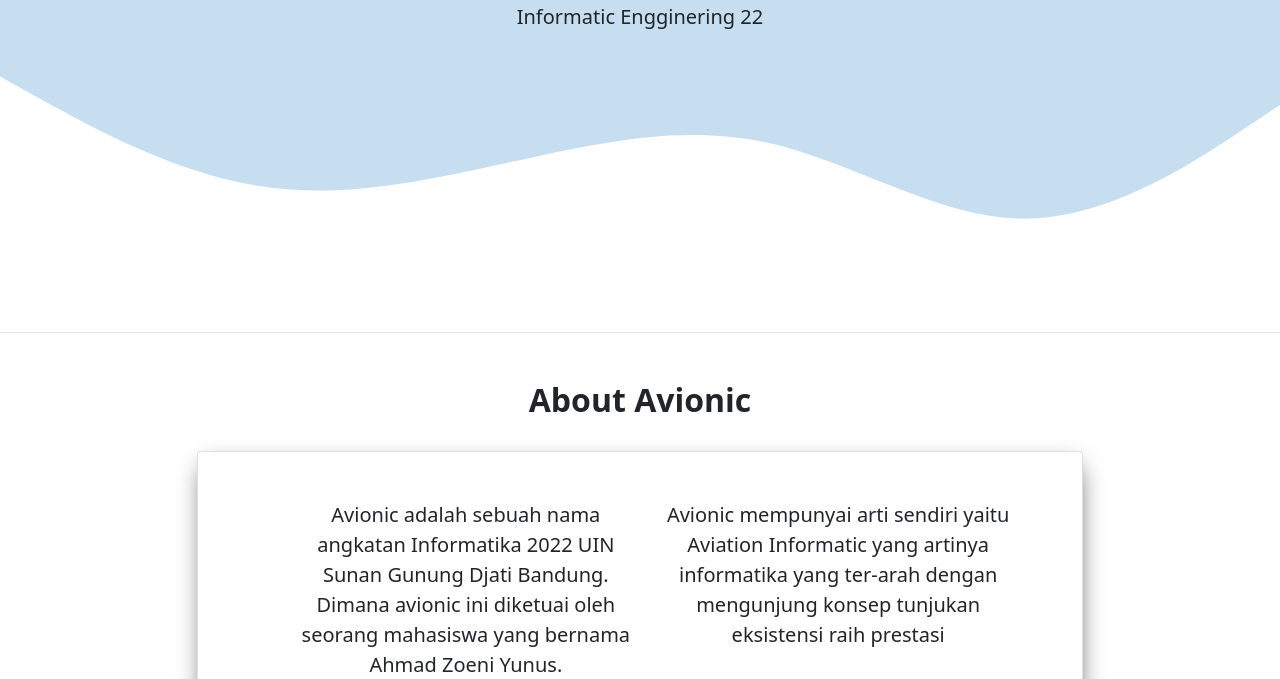
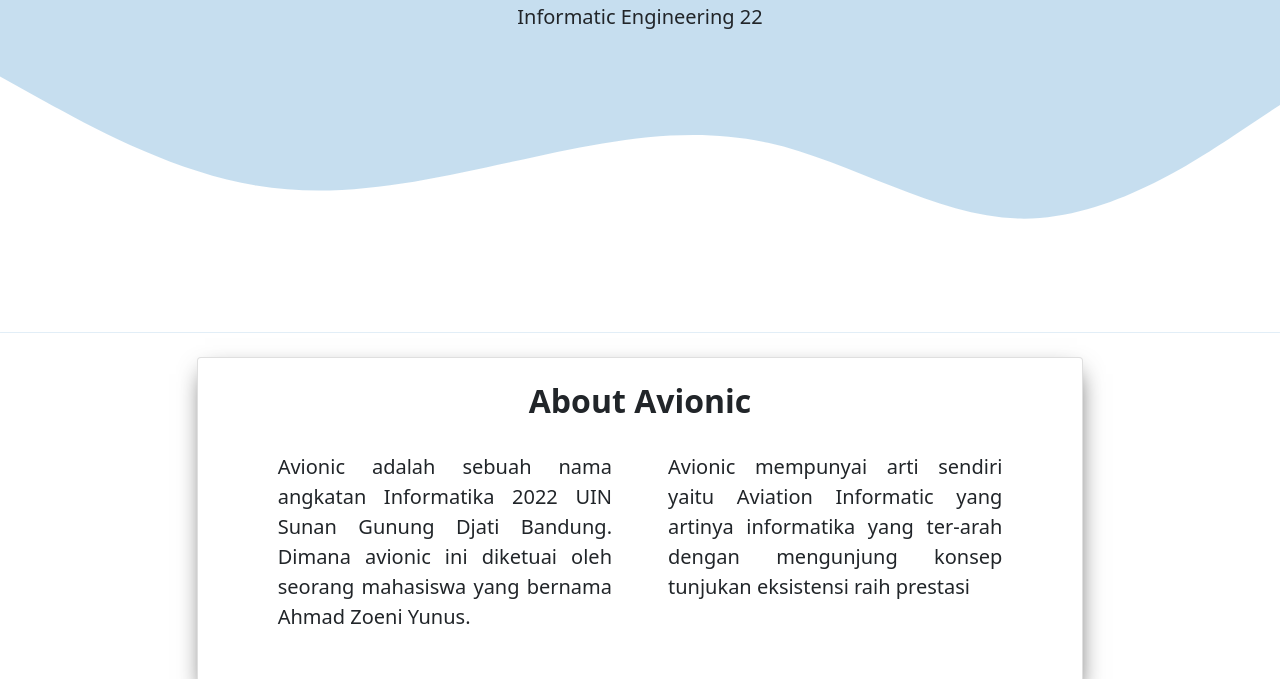
Before and after one commit to IfAvionic22/IfAvionic.github.io, a plain HTML site: page indeks.html in a window 1280 px wide. Shown: the part 401-1080 px from the top of the page. Drawn offline with nearby package versions, Linux system fonts and the light colour scheme.

Commit message:
first commit

```diff
--- a/indeks.html
+++ b/indeks.html
@@ -3,7 +3,7 @@
   <head>
     <meta charset="utf-8" />
     <meta name="viewport" content="width=device-width, initial-scale=1" />
-    <title>Avionic Portofolio | informatics engginering</title>
+    <title>Avionic Portofolio | informatics engineering</title>
     <link href="https://cdn.jsdelivr.net/npm/bootstrap@5.3.0-alpha3/dist/css/bootstrap.min.css" rel="stylesheet" integrity="sha384-KK94CHFLLe+nY2dmCWGMq91rCGa5gtU4mk92HdvYe+M/SXH301p5ILy+dN9+nJOZ" crossorigin="anonymous" />
     <script src="https://kit.fontawesome.com/6e9a489cd3.js" crossorigin="anonymous"></script>
     <!-- CSS -->
@@ -42,7 +42,7 @@
     <section class="jumbotron text-center mt-5">
       <img src="img/avionic logo.png" alt="logo avionic" width="200" class="rounded-circle img-thumbnail shadow-sm" />
       <h1 class="display-4"><b>AVIONIC</b></h1>
-      <p class="lead">Informatic Engginering 22</p>
+      <p class="lead">Informatic Engineering 22</p>
       <svg xmlns="http://www.w3.org/2000/svg" viewBox="0 0 1440 320">
         <path
           fill="#fff"
@@ -57,19 +57,20 @@
     <!-- About -->
     <section id="about">
       <div class="container">
-        <div class="row text-center">
-          <div class="col mt-5">
-            <h2><b>About Avionic</b></h2>
-          </div>
-        </div>
+        <div class="row text-center"></div>
         <div class="row justify-content-center p-4 fs-5 text-center">
           <div class="col-10">
             <div class="card1 col p-4 mb-3">
-              <div class="col-md-5 text mt-4 m-4">
-                <p>Avionic adalah sebuah nama angkatan Informatika 2022 UIN Sunan Gunung Djati Bandung. Dimana avionic ini diketuai oleh seorang mahasiswa yang bernama Ahmad Zoeni Yunus.</p>
-              </div>
-              <div class="col-md-5 text mt-4">
-                <p>Avionic mempunyai arti sendiri yaitu Aviation Informatic yang artinya informatika yang ter-arah dengan mengunjung konsep tunjukan eksistensi raih prestasi</p>
+              <div class="col">
+                <h2><b>About Avionic</b></h2>
+                <div class="row justify-content-center">
+                  <div class="col-md-5 mt-4 m-3">
+                    <p class="justify-text">Avionic adalah sebuah nama angkatan Informatika 2022 UIN Sunan Gunung Djati Bandung. Dimana avionic ini diketuai oleh seorang mahasiswa yang bernama Ahmad Zoeni Yunus.</p>
+                  </div>
+                  <div class="col-md-5 mt-4 m-3">
+                    <p class="justify-text">Avionic mempunyai arti sendiri yaitu Aviation Informatic yang artinya informatika yang ter-arah dengan mengunjung konsep tunjukan eksistensi raih prestasi</p>
+                  </div>
+                </div>
               </div>
             </div>
           </div>
@@ -169,6 +170,7 @@
         </div>
       </div>
     </section>
+
     <!-- Footer -->
     <footer>
       <div class="social-media">
--- a/style.css
+++ b/style.css
@@ -1,4 +1,9 @@
 /**about**/
+.justify-text {
+  text-align: justify;
+  text-justify: inter-word;
+}
+
 .card1 {
   position: relative;
   display: flex;
```
